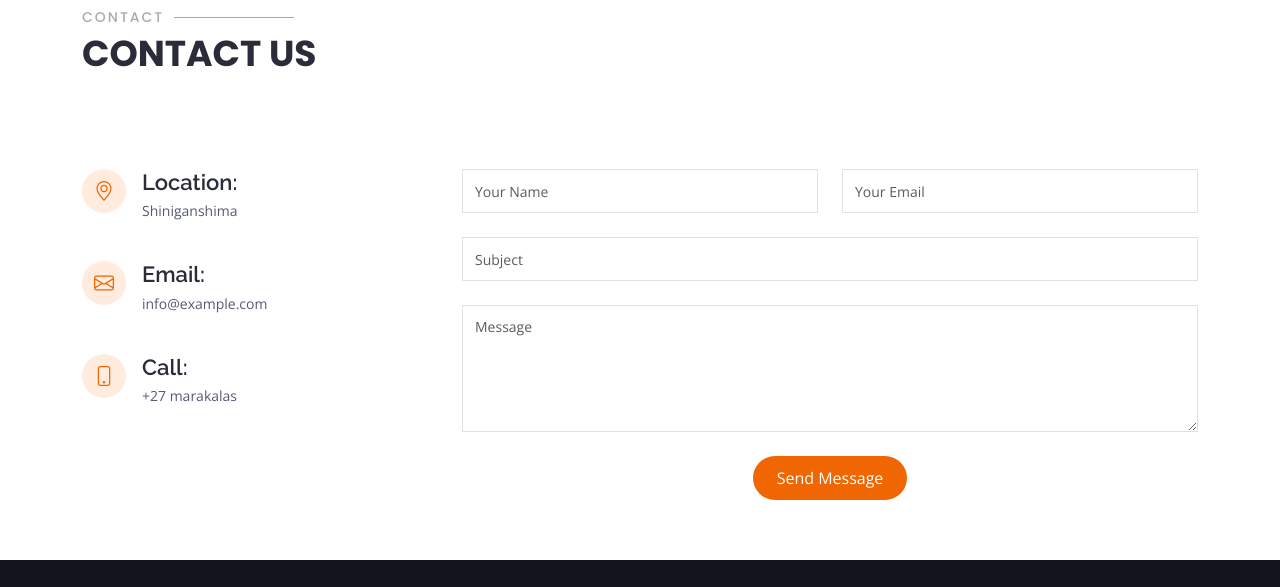
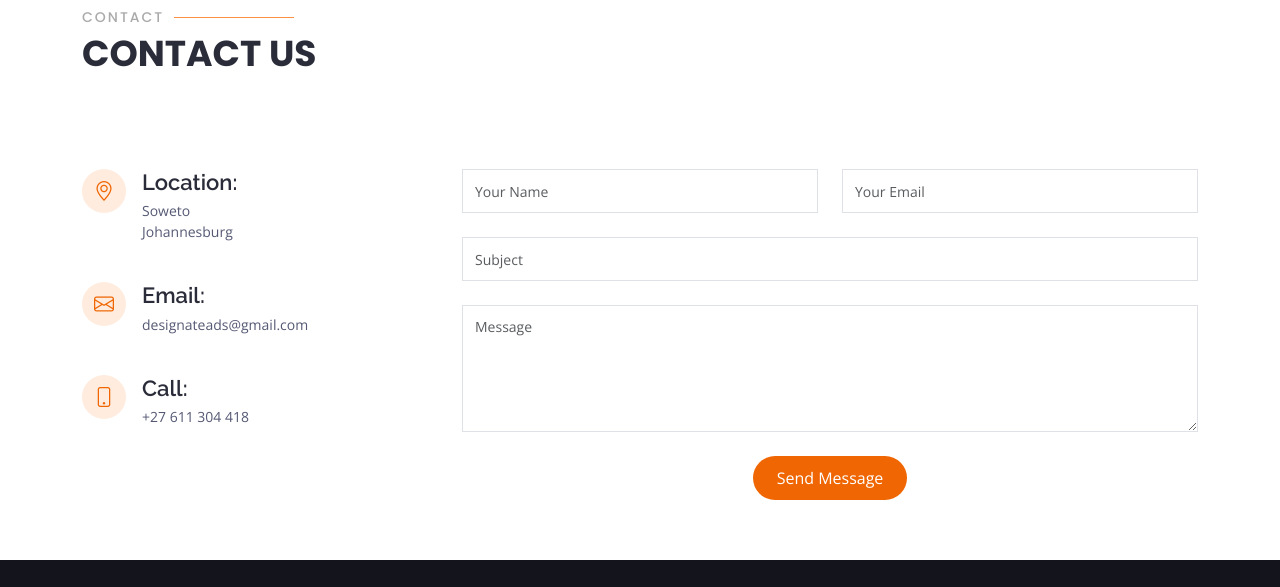
Before and after one commit to Mahlori-Baloyi/Designate, a plain HTML site: page index.html in a window 1280 px wide. Shown: the part 3965-4552 px from the top of the page. Drawn offline with nearby package versions, Linux system fonts and the light colour scheme.

Commit message:
added contact information

```diff
--- a/index.html
+++ b/index.html
@@ -371,19 +371,20 @@
               <div class="address">
                 <i class="bi bi-geo-alt"></i>
                 <h4>Location:</h4>
-                <p>Shiniganshima</p>
+                <p>Soweto</p>
+                <p>Johannesburg </p>
               </div>
 
               <div class="email">
                 <i class="bi bi-envelope"></i>
                 <h4>Email:</h4>
-                <p>info@example.com</p>
+                <p>designateads@gmail.com</p>
               </div>
 
               <div class="phone">
                 <i class="bi bi-phone"></i>
                 <h4>Call:</h4>
-                <p>+27 marakalas</p>
+                <p>+27 611 304 418</p>
               </div>
 
             </div>
```
